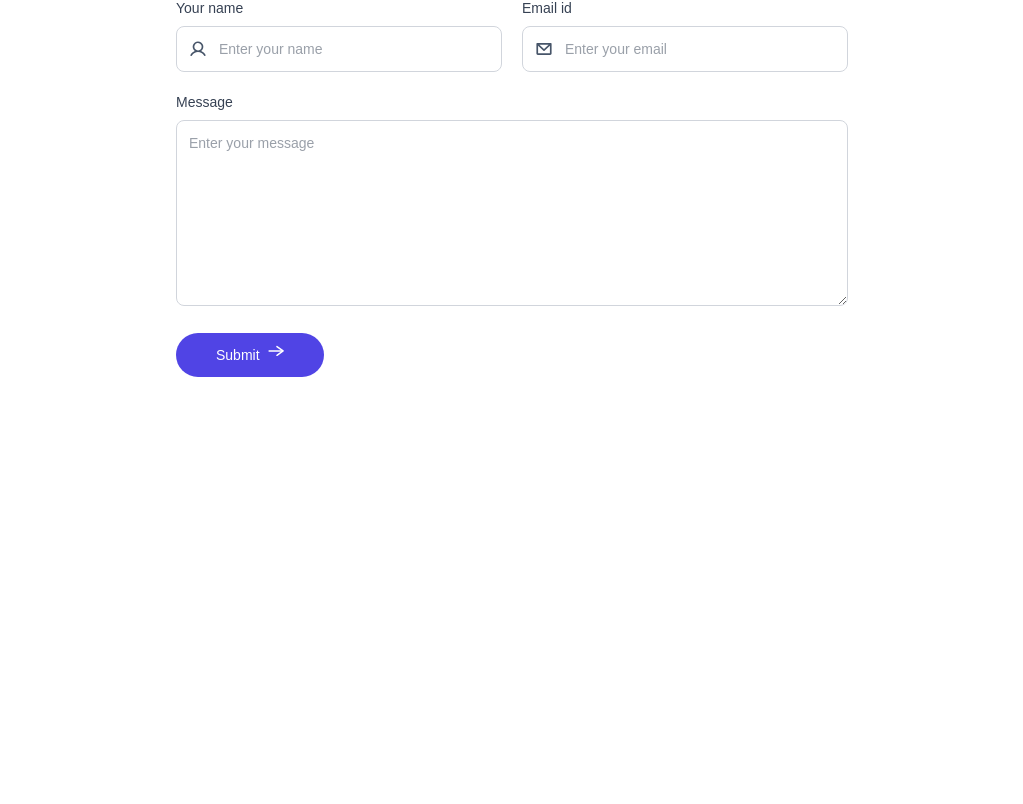
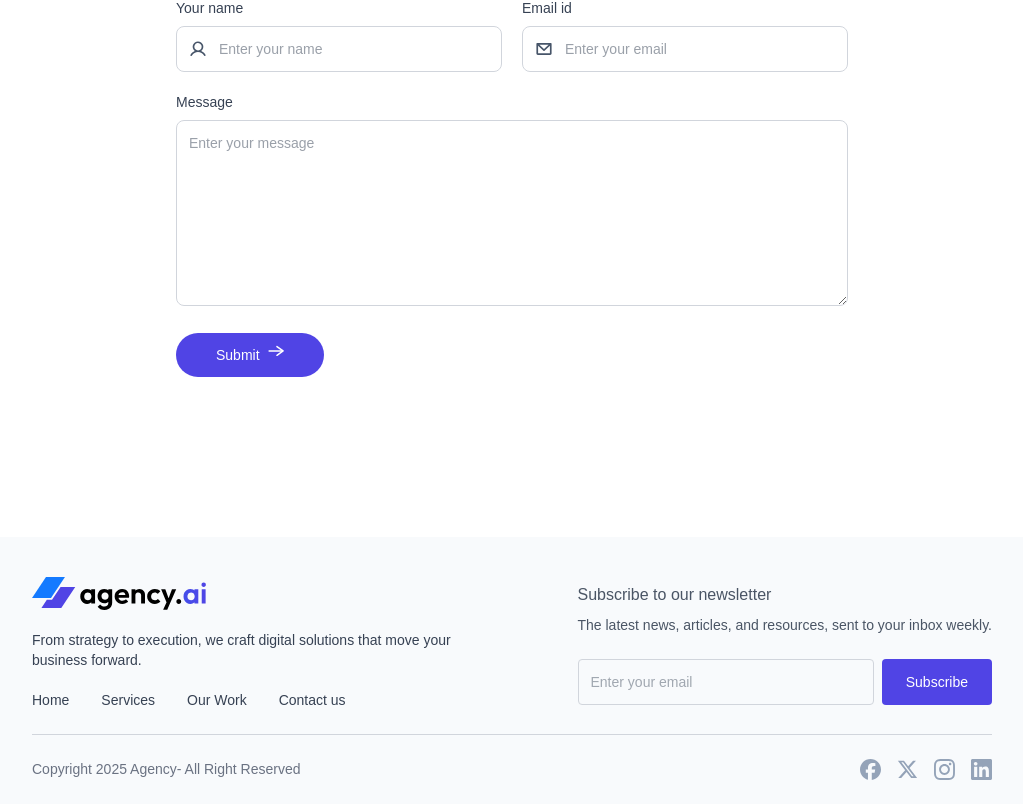
Before and after one commit to iajaymk/agency-ai, a React (Vite) app: page / in a window 1280 px wide. Shown: the part 3237-4041 px from the top of the page, without its empty margins (128-1151 px from the left). Before the commit the page ends 3614 px from the top, so only its background shows below. Built offline with nearby package versions, Linux system fonts and the light colour scheme.

Commit message:
add: implement Footer component and update Navbar links

```diff
--- a/src/App.jsx
+++ b/src/App.jsx
@@ -7,6 +7,7 @@
 import Teams from "./components/Teams";
 import ContactUs from "./components/ContactUs";
 import { Toaster } from "react-hot-toast";
+import Footer from "./components/Footer";
 
 const App = () => {
   const [theme, setTheme] = useState(
@@ -23,6 +24,7 @@
       <Work />
       <Teams />
       <ContactUs />
+      <Footer theme={theme} />
     </div>
   );
 };
--- /dev/null
+++ b/src/components/Footer.jsx
@@ -0,0 +1,81 @@
+import React from "react";
+import assets from "../assets/assets";
+
+const Footer = ({ theme }) => {
+  return (
+    <div
+      className="bg-slate-50 dark:bg-gray-900 pt-10 sm:pt-10 mt-20 sm:mt-40 px-4
+  sm:px-10 lg:px-24 xl:px-40"
+    >
+      {/* Footer top */}
+      <div className="flex justify-between lg:items-center max-lg:flex-col gap-10">
+        <div className="space-y-5 text-sm text-gray-700 dark:text-gray-400">
+          <img
+            src={theme === "dark" ? assets.logo_dark : assets.logo}
+            alt=""
+            className="w-32 sm:w-44"
+          />
+          <p className="max-w-md">
+            From strategy to execution, we craft digital solutions that move
+            your business forward.
+          </p>
+
+          <ul className="flex gap-8">
+            <li>
+              <a href="#hero" className="hover:text-primary">
+                Home
+              </a>
+            </li>
+            <li>
+              <a href="#services" className="hover:text-primary">
+                Services
+              </a>
+            </li>
+            <li>
+              <a href="#our-work" className="hover:text-primary">
+                Our Work
+              </a>
+            </li>
+            <li>
+              <a href="#contact" className="hover:text-primary">
+                Contact us
+              </a>
+            </li>
+          </ul>
+        </div>
+        <div className="text-gray-600 dark:text-gray-400">
+          <h3 className="font-semibold">Subscribe to our newsletter</h3>
+          <p className="text-sm mt-2 mb-6">
+            The latest news, articles, and resources, sent to your inbox weekly.
+          </p>
+          <div className="flex gap-2 text-sm">
+            <input
+              type="email"
+              id=""
+              placeholder="Enter your email"
+              className="w-full p-3 text-sm outline-none rounded
+            dark:text-gray-200 bg-transparent border border-gray-300
+            dark:border-gray-500"
+            />
+            <button className="bg-primary text-white rounded px-6">
+              Subscribe
+            </button>
+          </div>
+        </div>
+      </div>
+      <hr className="border-gray-300 dark:border-gray-600 my-6" />
+      {/* Footer bottom */}
+      <div className="pb-6 text-sm text-gray-500 flex justify-center sm:justify-between gap-4 flex-wrap">
+        <p>Copyright 2025 Agency- All Right Reserved</p>
+        <div className="flex items-center justify-between gap-4">
+          <img src={assets.facebook_icon} alt="" />
+          <img src={assets.twitter_icon} alt="" />
+          <img src={assets.instagram_icon} alt="" />
+          <img src={assets.linkedin_icon} alt="" />
+        </div>
+      </div>
+    </div>
+  );
+};
+
+export default Footer;
--- a/src/components/Navbar.jsx
+++ b/src/components/Navbar.jsx
@@ -56,7 +56,7 @@
 
         <a
           onClick={() => setSidebarOpen(false)}
-          href="#contactuss"
+          href="#contact"
           className="sm:hover:border-b"
         >
           Contact Us
```
